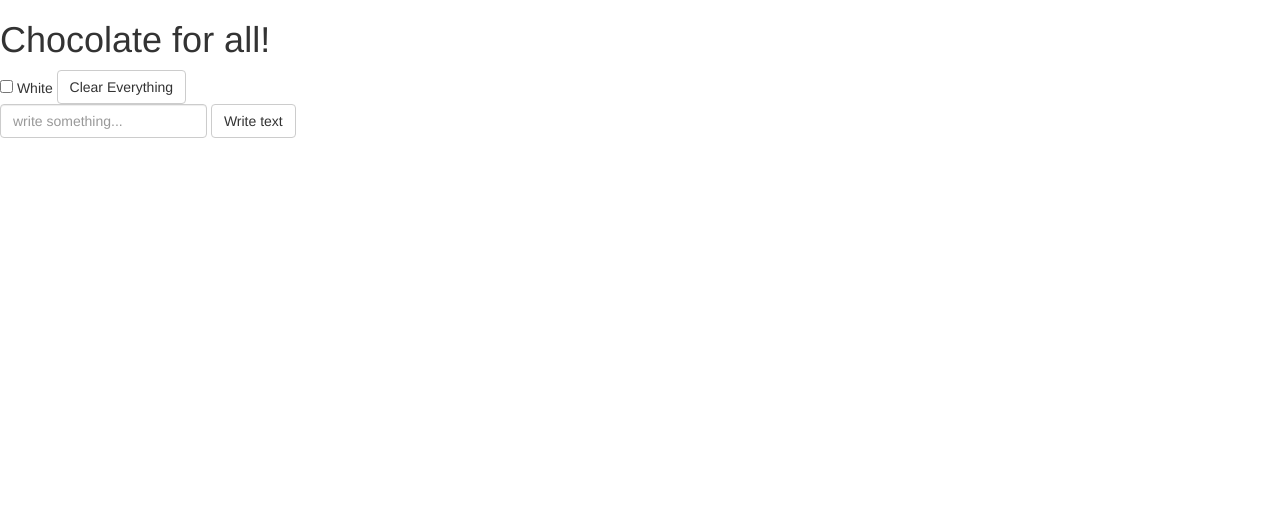
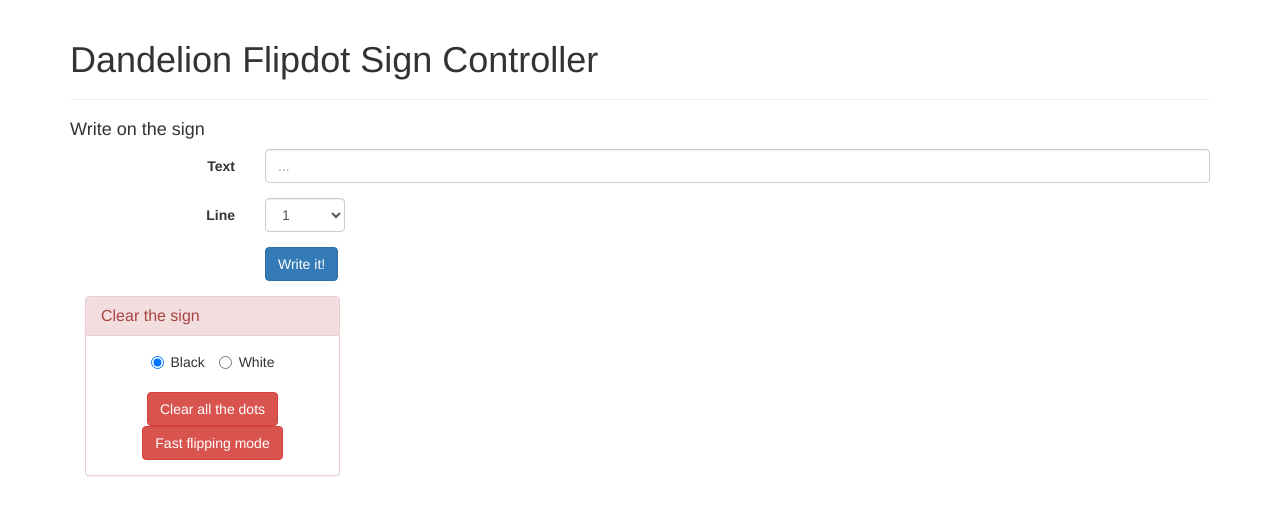
Before and after one commit to jaymooney/piflipdots, a website: page static/index.html in a window 1280 px wide. Drawn offline with Linux system fonts and the light colour scheme.

Commit message:
write text from web ui

```diff
--- a/static/index.html
+++ b/static/index.html
@@ -2,32 +2,70 @@
 <html>
 <head>
   <meta name="viewport" content="width=device-width, initial-scale=1">
-  <title>Dandelion Flipdot Controller</title>
+  <title>Flipdot Controller</title>
   <link href="css/bootstrap.min.css" rel="stylesheet">
 </head>
 <body>
-  <h1>Chocolate for all!</h1>
-<div class="form-inline">
+<div class="container">
+<div class="page-header">
+  <h1>Dandelion Flipdot Sign Controller</h1>
+</div>
 
-  <div class="checkbox">
-    <label>
-      <input type="checkbox" id="clearToWhite"> White
-    </label>
+<div class="form-horizontal">
+  <h4>Write on the sign</h4>
+  <div class="form-group">
+    <label class="col-sm-2 control-label" for="textToWrite">Text</label>
+    <div class="col-sm-10">
+    	<input type="text" class="form-control" id="textToWrite" maxlength="18" placeholder="...">
+    </div>
   </div>
-  <button type="button" class="btn btn-default" id="clearButton">Clear Everything</button>
+  <div class="form-group">
+	<label class="col-sm-2 control-label" for="rowToWrite">Line</label>
+    <div class="col-sm-10">
+	<select class="form-control" style="max-width:80px" id="rowToWrite">
+		<option>1</option>
+		<option>2</option>
+		<option>3</option>
+		<option>4</option>
+		<option>5</option>
+		<option>6</option>
+		<option>7</option>
+		<option>8</option>
+	</select>
+	</div>
+  </div>
 
+  <div class="form-group">
+    <div class="col-sm-offset-2 col-sm-10">
+		<button type="button" class="btn btn-primary" id="writeText">Write it!</button>
+	</div>
   </div>
 </div>
 
-<div class="form-inline">
-  <div class="form-group">
-    <label class="sr-only" for="textToWrite">Text</label>
-    <input type="text" class="form-control" id="textToWrite" placeholder="write something...">
-  </div>
-  <button type="button" class="btn btn-default">Write text</button>
+<div class="col-sm-3">
+<div class="panel panel-danger">
+	<div class="panel-heading">
+		<h3 class="panel-title">Clear the sign</h3>
+	</div>
+	<div class="panel-body text-center">
+		<label class="radio-inline">
+			<input type="radio" name="clearOptions" id="clearToBlack" checked> Black
+		</label>
+		<label class="radio-inline">
+			<input type="radio" name="clearOptions" id="clearToWhite"> White
+		</label>
+		<br/><br/>
+		<button type="button" class="btn  btn-danger" id="clearButton">Clear all the dots</button>
+
+		<button type="button" class="btn  btn-danger" id="clearButton">Fast flipping mode</button>
+	</div>
 </div>
-  <script src="js/jquery-1.12.0.min.js"></script>
-  <script src="js/bootstrap.min.js"></script>
-  <script src="js/controller.js"></script>
+</div>
+
+</div>
+
+<script src="js/jquery-1.12.0.min.js"></script>
+<script src="js/bootstrap.min.js"></script>
+<script src="js/controller.js"></script>
 </body>
 </html>
--- a/static/js/controller.js
+++ b/static/js/controller.js
@@ -1,6 +1,25 @@
+$("#writeText").on("click", function(e) {
+	var data = {
+		text: $("#textToWrite").val(),
+		row: parseInt($("#rowToWrite").val())
+	};
+	$.ajax({
+		method: "POST",
+		url: "/text",
+    	data: JSON.stringify(data),
+    	contentType: "application/json",
+        success: function (response) {
+            console.log("yay success");
+        },
+        error: onError
+	});
+
+});
+
+
 $("#clearButton").on("click", function(e) {
 	var data = {
-		toWhite: $("#clearToWhite").is(":checked")
+		toWhite: $("#clearToWhite").val()
 	};
 	$.ajax({
 		method: "POST",
@@ -10,8 +29,12 @@ $("#clearButton").on("click", function(e) {
         success: function (response) {
             console.log("yay success");
         },
-        error: function (response) {
-            console.log("boo fail");
-        },
+        error: onError
 	});
 });
+
+
+
+function onError(response) {
+	console.log("boo fail");
+}
```
Also changed, not shown: expresstext.js (+9 -3 lines).
